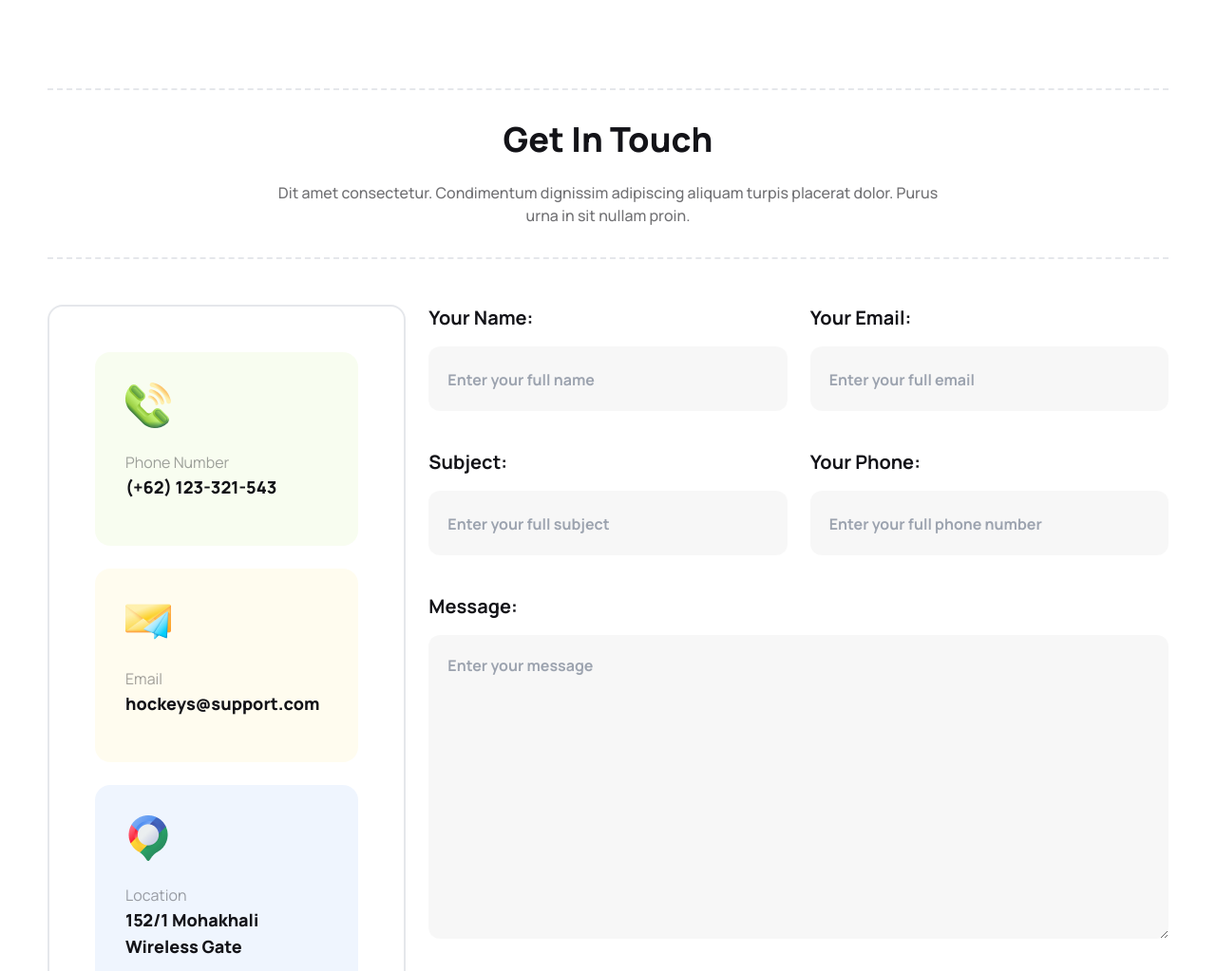
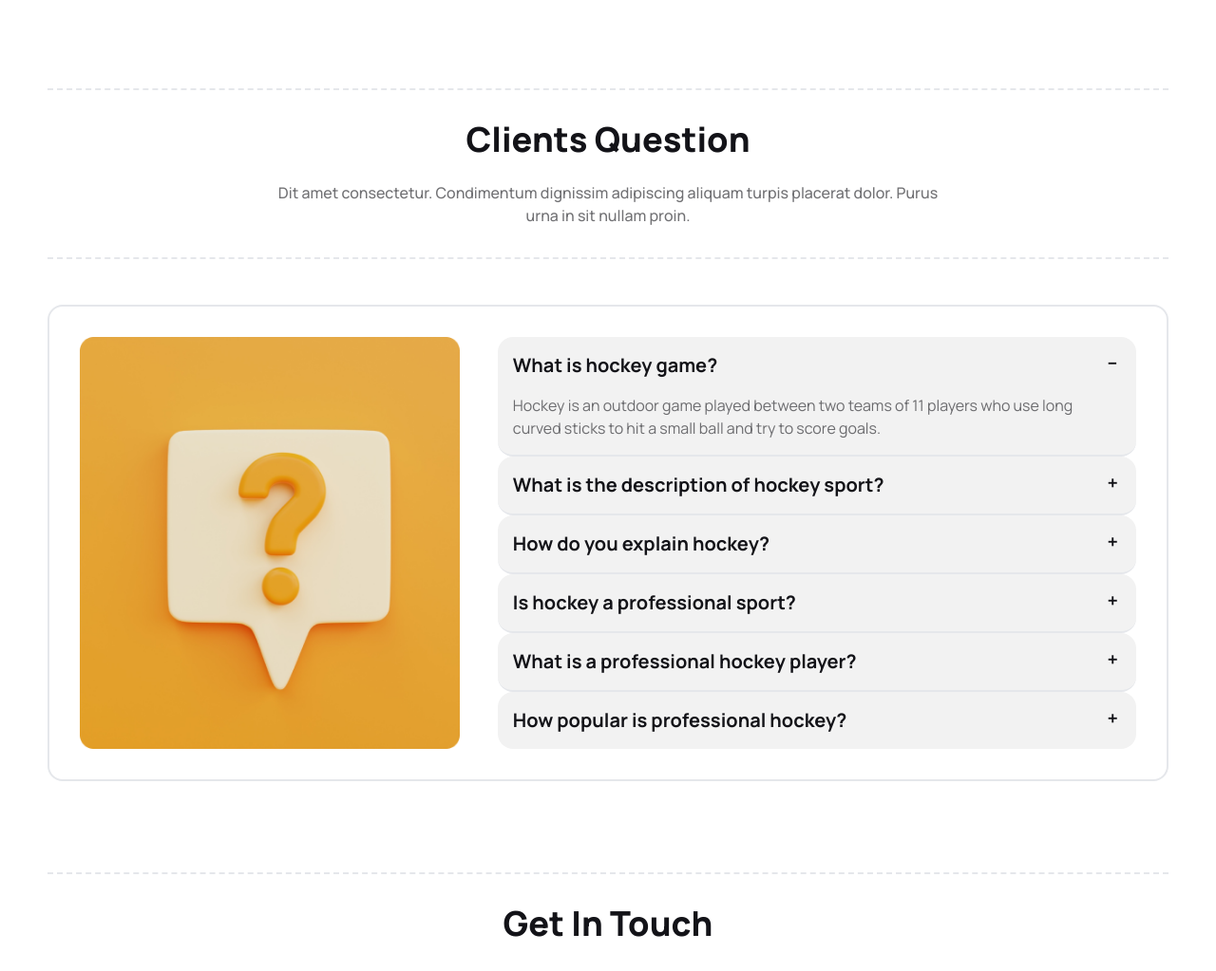
Before and after one commit to manik-kyau/hokeys-website-project, a plain HTML site: page index.html in a window 1280 px wide. Shown: the part 3790-4813 px from the top of the page at 95% size. Drawn offline with nearby package versions, Linux system fonts and the light colour scheme.

Commit message:
Add FAQ section in this site

```diff
--- a/index.html
+++ b/index.html
@@ -326,7 +326,72 @@
       </section>
       <!-- F.A.Q Section -->
       <section class="my-10 lg:my-24">
+        <div class="mb-6 lg:mb-12 py-6 lg:py-8 border-dashed border-t-2 border-b-2 text-center space-y-3 lg:space-y-6">
+          <h1 class="text-2xl lg:text-4xl font-extrabold text-primary-color">Clients Question</h1>
+          <p class="w-full lg:w-3/5 text-sm lg:text-base font-medium text-description-color mx-auto">Dit amet consectetur. Condimentum dignissim adipiscing aliquam turpis placerat dolor. Purus urna in sit nullam proin.</p>
+      </div>
 
+      <div class="flex flex-col lg:flex-row gap-6 lg:gap-10 border-2 rounded-2xl p-6 lg:p-8">
+        <div>
+          <img class="w-full h-[200px] lg:h-full" src="Images/11.png" alt="">
+        </div>
+        <div class="w-full lg:w-4/6">
+          <div class="collapse collapse-plus bg-base-200 border-b-2">
+            <input type="radio" name="my-accordion-3" checked="checked" />
+            <div class="collapse-title text-xl font-bold text-primary-color">
+              What is hockey game?
+            </div>
+            <div class="collapse-content">
+              <p class="text-sm lg:text-base text-description-color font-normal">Hockey is an outdoor game played between two teams of 11 players who use long curved sticks to hit a small ball and try to score goals.</p>
+            </div>
+          </div>
+          <div class="collapse collapse-plus bg-base-200 border-b-2">
+            <input type="radio" name="my-accordion-3" />
+            <div class="collapse-title  text-xl font-bold text-primary-color">
+              What is the description of hockey sport?
+            </div>
+            <div class="collapse-content">
+              <p class="text-sm lg:text-base text-description-color font-normal">What is ice hockey? Ice hockey is a game between two teams who wear skates and compete on an ice rink. Each team usually has six players. </p>
+            </div>
+          </div>
+          <div class="collapse collapse-plus bg-base-200 border-b-2">
+            <input type="radio" name="my-accordion-3" />
+            <div class="collapse-title  text-xl font-bold text-primary-color">
+              How do you explain hockey?
+            </div>
+            <div class="collapse-content">
+              <p class="text-sm lg:text-base text-description-color font-normal">The object of the game is to move a hockey puck from the center of the box out through a hole placed at the end of the box (known as the goal). </p>
+            </div>
+          </div>
+          <div class="collapse collapse-plus bg-base-200 border-b-2">
+            <input type="radio" name="my-accordion-3" />
+            <div class="collapse-title  text-xl font-bold text-primary-color">
+              Is hockey a professional sport?
+            </div>
+            <div class="collapse-content">
+              <p class="text-sm lg:text-base text-description-color font-normal">Ice hockey has been played at the Winter Olympics since 1924, and was in the 1920 Summer Olympics. North America's National Hockey League is the strongest professional.</p>
+            </div>
+          </div>
+          <div class="collapse collapse-plus bg-base-200 border-b-2">
+            <input type="radio" name="my-accordion-3" />
+            <div class="collapse-title  text-xl font-bold text-primary-color">
+              What is a professional hockey player?
+            </div>
+            <div class="collapse-content">
+              <p class="text-sm lg:text-base text-description-color font-normal">Primary duties: Professional athletes in hockey play for professional teams. They play hockey games in front of audiences and compete against other teams in their league.</p>
+            </div>
+          </div>
+          <div class="collapse collapse-plus bg-base-200">
+            <input type="radio" name="my-accordion-3" />
+            <div class="collapse-title  text-xl font-bold text-primary-color">
+              How popular is professional hockey?
+            </div>
+            <div class="collapse-content">
+              <p class="text-sm lg:text-base text-description-color font-normal">North America's preeminent ice hockey league ranks eighth in the list of most popular competitions, with the college football and basketball regular seasons.</p>
+            </div>
+          </div>
+        </div>
+      </div>
       </section>
       <!--Get In Touch Section-->
       <section class="my-10 lg:my-24">
@@ -358,7 +423,7 @@
         </div>
         <!-- 2 -->
         <div class="lg:col-span-2">
-          <form class="grid grid-cols-1 lg:grid-cols-2 gap-5 lg:gap-6 rounded-2xl" action="">
+          <form class="grid grid-cols-1 lg:grid-cols-2 gap-3 lg:gap-6 rounded-2xl" action="">
               <label class=" text-xl text-primary-color font-bold" for="">Your Name: <br>
                 <input class="w-full bg-[#13131808] p-5 my-4 rounded-xl placeholder:text-base outline-none" type="text" placeholder="Enter your full name">
               </label>
```
